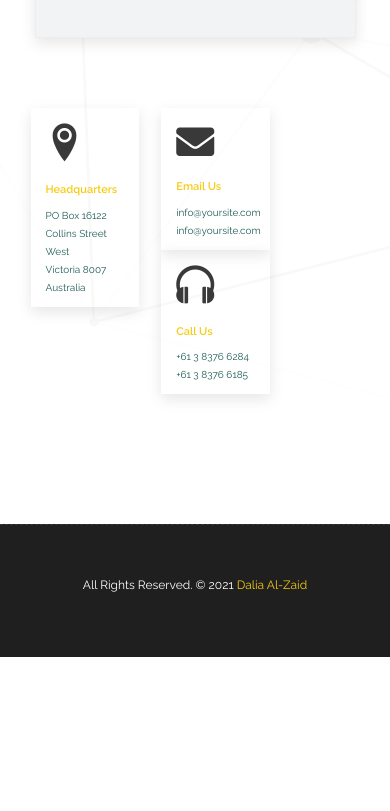
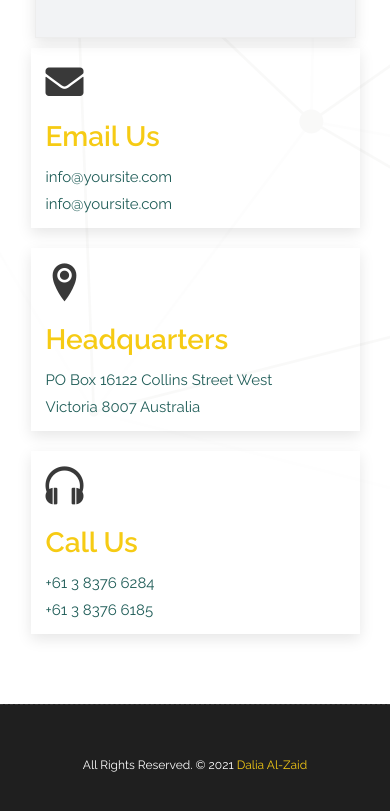
Before and after one commit to LiNePasha/dalia-work, a plain HTML site: page contact.html in a window 390 px wide. Shown: the part 1465-2276 px from the top of the page. Before the commit the page ends 2122 px from the top, so only its background shows below. Drawn offline with Linux system fonts and the light colour scheme.

Commit message:
first commit

```diff
--- a/contact.html
+++ b/contact.html
@@ -176,9 +176,9 @@
             </div><!-- end col -->
         </div><!-- end row -->
 
-  <div class="row">
-    <div class="col-md-offset-1 col-sm-10 col-md-10 col-sm-offset-1 pd-add">
-      <div class="address-item">
+  <!-- <div class="row"> -->
+    <!-- <div class="pd-add"> -->
+      <!-- <div class="col-lg-3 col-md-3 col-sm-12 col-xs-12 address-item">
         <div class="address-icon">
           <i class="icon icon-location2"></i>
         </div>
@@ -186,7 +186,8 @@
         <p>PO Box 16122 Collins Street West
           <br> Victoria 8007 Australia</p>
       </div>
-      <div class="address-item">
+
+      <div class="col-lg-3 col-md-3 col-sm-12 col-xs-12 address-item">
         <div class="address-icon">
           <i class="fa fa-envelope" aria-hidden="true"></i>
         </div>
@@ -194,16 +195,43 @@
         <p>info@yoursite.com
           <br>info@yoursite.com</p>
       </div>
-      <div class="address-item">
+      <div class="col-lg-3 col-md-3 col-sm-12 col-xs-12 address-item">
         <div class="address-icon">
           <i class="icon icon-headphones"></i>
         </div>
         <h3>Call Us</h3>
         <p>+61 3 8376 6284
           <br>+61 3 8376 6185</p>
+      </div> -->
+    <!-- </div> -->
+  <!-- </div>end row -->
+
+  <div class="row">
+    <div class="col-lg-3 col-md-6 col-sm-12 address-item" >
+      <div class="address-icon">
+        <i class="fa fa-envelope" aria-hidden="true"></i>
       </div>
+      <h3>Email Us</h3>
+      <p>info@yoursite.com
+        <br>info@yoursite.com</p>
     </div>
-  </div><!-- end row -->
+    <div class="col-lg-3 col-md-6 col-sm-12 address-item">
+      <div class="address-icon">
+        <i class="icon icon-location2"></i>
+      </div>
+      <h3>Headquarters</h3>
+      <p>PO Box 16122 Collins Street West
+        <br> Victoria 8007 Australia</p>
+    </div>
+    <div class="col-lg-3 col-md-6 col-sm-12 address-item">
+      <div class="address-icon">
+        <i class="icon icon-headphones"></i>
+      </div>
+      <h3>Call Us</h3>
+      <p>+61 3 8376 6284
+        <br>+61 3 8376 6185</p>
+    </div>
+  </div>
 
     </div><!-- end container -->
 </section><!-- end section -->
--- a/css/responsive.css
+++ b/css/responsive.css
@@ -172,12 +172,6 @@
     }
     body.clinic_version .how-its-work .hc {
         width: 100% !important;
-    }
-    .address-item h3{
-        font-size: 11px;
-    }
-    .address-item p{
-        font-size: 10px;
     }
 }
 
--- a/style.css
+++ b/style.css
@@ -1675,10 +1675,8 @@ select.mobile-device {
 	padding: 70px 0px;
 }
 .address-item{
-	float: left;
-	margin: 0 11px;
+	margin: 10px 11px;
 	padding: 0px 15px;
-	width: 31%;
 	box-shadow: 0 5px 14px rgba(0, 0, 0, 0.1);
 }
 
--- a/stylear.css
+++ b/stylear.css
@@ -144,3 +144,6 @@ body {
 .feature .feature-item h3{
   margin-top: 1rem;
 }
+.partners .title-sec{
+  text-align: center;
+}
```
Also changed, not shown: about.html (+10 -3 lines), index.html (+10 -3 lines).
